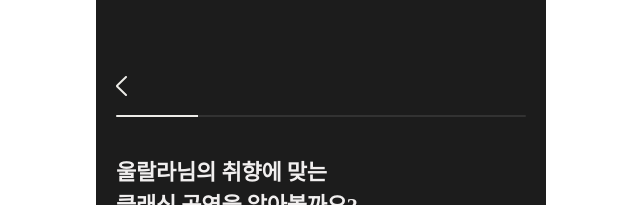
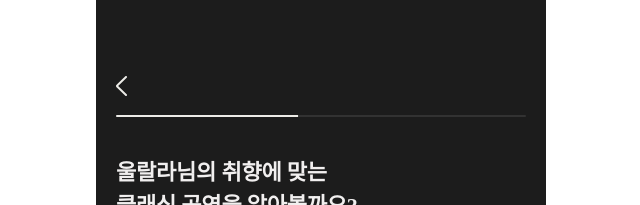
Before and after one commit to kusitms-com/30th_Meetup_TeamE_Claco_Front, a React (Vite) app: page /create/concept in a window 1280 px wide. Shown: the top 205 px of the page, without its empty margins (319-959 px from the left). Built offline with nearby package versions, Linux system fonts and the light colour scheme; a web font is replaced by a local one.

Commit message:
feat: progress bar 비율 수정

```diff
--- a/src/pages/Onboarding/UserRegistration/SelectConceptPage.tsx
+++ b/src/pages/Onboarding/UserRegistration/SelectConceptPage.tsx
@@ -32,7 +32,7 @@ export const SelectConceptPage = () => {
         <div className="flex flex-col gap-[2.44rem]">
           <div className="flex-col">
             <img className="mb-[1.19rem]" src={BackArrow} alt="뒤로가기" onClick={handleBackClick}/>
-            <Progress value={20} />
+            <Progress value={44.4} />
           </div>
           <span className="heading1-bold text-grayscale-90">
             울랄라님의 취향에 맞는
--- a/src/pages/Onboarding/UserRegistration/SelectLocationPage.tsx
+++ b/src/pages/Onboarding/UserRegistration/SelectLocationPage.tsx
@@ -32,7 +32,7 @@ export const SelectLocationPage = () => {
         <div className="flex flex-col gap-[2.44rem]">
           <div className="flex-col">
             <img className="mb-[1.19rem]" src={BackArrow} alt="뒤로가기" onClick={handleBackClick}/>
-            <Progress value={20} />
+            <Progress value={33.33} />
           </div>
           <span className="heading1-bold text-grayscale-90">
             울랄라님의 취향에 맞는
--- a/src/pages/Onboarding/UserRegistration/SelectPricePage.tsx
+++ b/src/pages/Onboarding/UserRegistration/SelectPricePage.tsx
@@ -40,7 +40,7 @@ export const SelectPricePage = () => {
         <div className="flex flex-col gap-[2.44rem]">
           <div className="flex-col">
             <img className="mb-[1.19rem]" src={BackArrow} alt="뒤로가기" onClick={handleBackClick}/>
-            <Progress value={20} />
+            <Progress value={22.22} />
           </div>
           <span className="heading1-bold text-grayscale-90">
             울랄라님의 취향에 맞는
--- a/src/pages/Onboarding/UserRegistration/SelectProfilePage.tsx
+++ b/src/pages/Onboarding/UserRegistration/SelectProfilePage.tsx
@@ -33,7 +33,7 @@ export const SelectProfilePage = () => {
         <div className="flex flex-col gap-[2.44rem]">
           <div className="flex-col">
             <img className="mb-[1.19rem]" src={BackArrow} alt="뒤로가기" onClick={handleBackClick}/>
-            <Progress value={20} />
+            <Progress value={11.11} />
           </div>
           <span className="heading1-bold text-grayscale-90">
             울랄라님의 취향에 맞는
```
